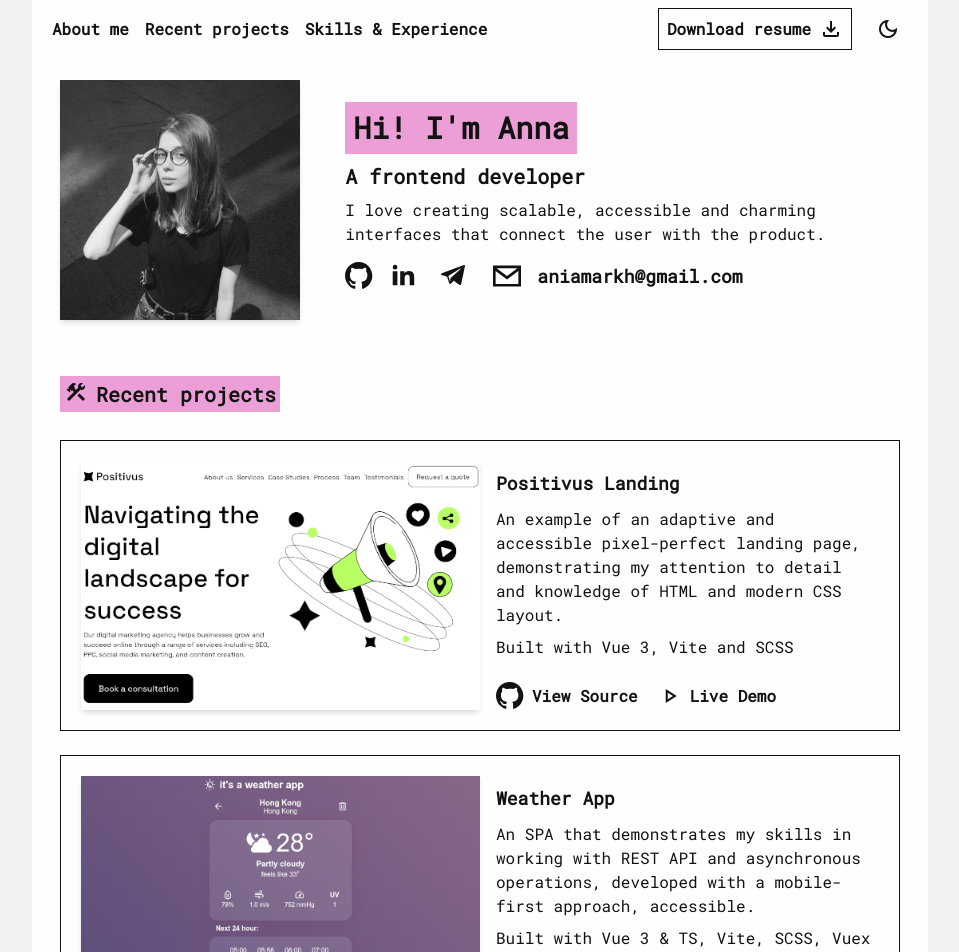
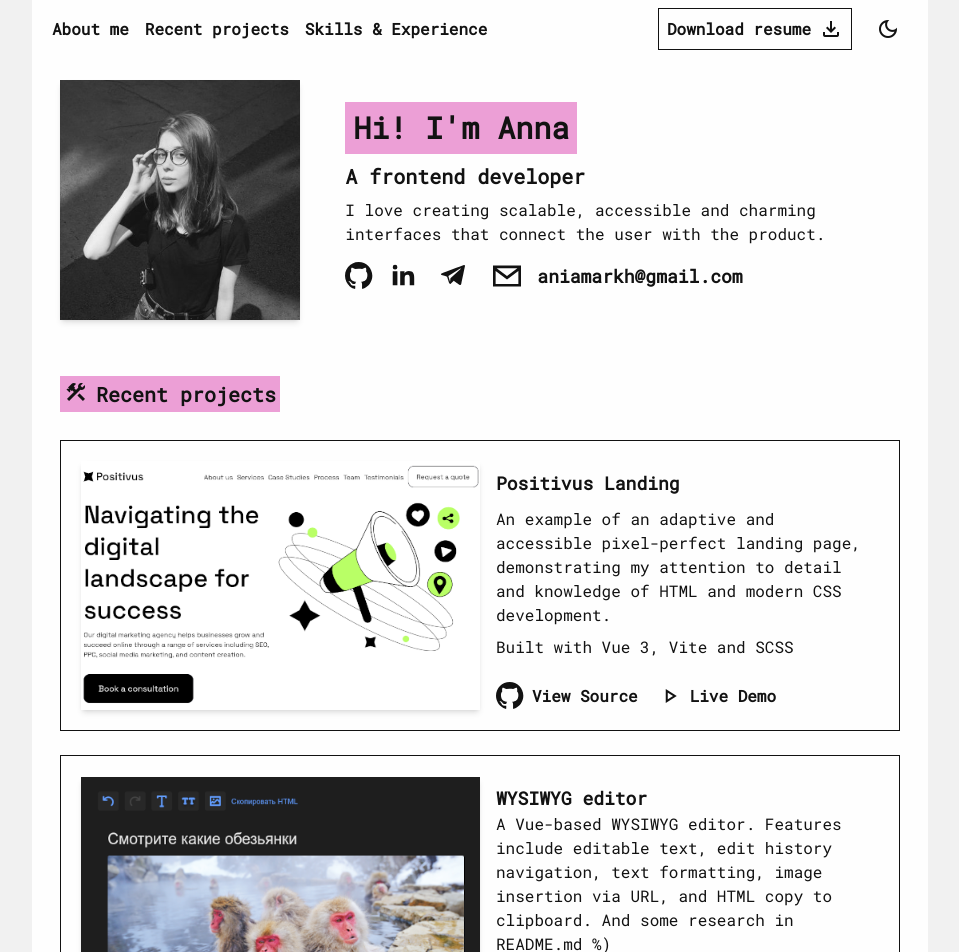
Before and after one commit to aniamarkh/cv, a Nuxt app: page / in a window 1280 px wide. Shown: the top 952 px of the page, without its empty margins (160-1119 px from the left). Built offline with nearby package versions, Linux system fonts and the light colour scheme.

Commit message:
add wysiwyg editor project

```diff
--- a/components/JobSection.vue
+++ b/components/JobSection.vue
@@ -9,11 +9,17 @@
         <b>Kryptex</b>, Nov 2022 — present, part-time
       </h3>
       <p class="text-sm">
-        Developed pixel-perfect and responsive email templates from Figma designs using MJML.
+        Developed adaptive layouts using Tailwind and SCSS, closely collaborating with designers.
       </p>
-      <p class="text-sm">Refactor Nuxt components and write their styles using tailwind.</p>
       <p class="text-sm">
-        Participated in the integration of the ECharts library for data visualization.
+        Built interface components with Nuxt.js and Vue.js as well as Django templates.
+      </p>
+      <p class="text-sm">
+        Integrated the ECharts library for data visualization from the backend in the user's
+        personal dashboard.
+      </p>
+      <p class="text-sm">
+        Developed pixel-perfect and responsive email templates from Figma designs using MJML
       </p>
     </div>
   </div>
--- a/components/PortfolioSection.vue
+++ b/components/PortfolioSection.vue
@@ -2,15 +2,23 @@
 const portfolioItems = [
   {
     title: 'Positivus Landing',
-    desc: 'An example of an adaptive and accessible pixel-perfect landing page, demonstrating my attention to detail and knowledge of  HTML and modern CSS layout.',
+    desc: 'An example of an adaptive and accessible pixel-perfect landing page, demonstrating my attention to detail and knowledge of  HTML and modern CSS development.',
     built: 'Vue 3, Vite and SCSS',
     repo: 'https://github.com/aniamarkh/positivus-landing',
     deploy: 'https://positivus-landing-aniamarkh.vercel.app/',
     screenshot: 'positivus.png',
   },
   {
+    title: 'WYSIWYG editor',
+    desc: 'A Vue-based WYSIWYG editor. Features include editable text, edit history navigation, text formatting, image insertion via URL, and HTML copy to clipboard. And some research in README.md %)',
+    built: 'Vue, TipTap library',
+    repo: 'https://github.com/aniamarkh/editor-wysiwyg',
+    deploy: 'https://editor-wysiwyg.vercel.app/',
+    screenshot: 'editor.png',
+  },
+  {
     title: 'Weather App',
-    desc: 'An SPA that demonstrates my skills in working with REST API and asynchronous operations, developed with a mobile-first approach, accessible.',
+    desc: 'Classic weather app that demonstrates my skills in working with REST API and asynchronous operations, developed with a mobile-first approach, accessible.',
     built: 'Vue 3 & TS, Vite, SCSS, Vuex and ECharts',
     repo: 'https://github.com/aniamarkh/weather-forecast',
     deploy: 'https://weather-forecast-aniamarkh.vercel.app/',
```
Also changed, not shown: public/assets/editor.png (added), 1 other file (tests, documents, lock files or other folders).
